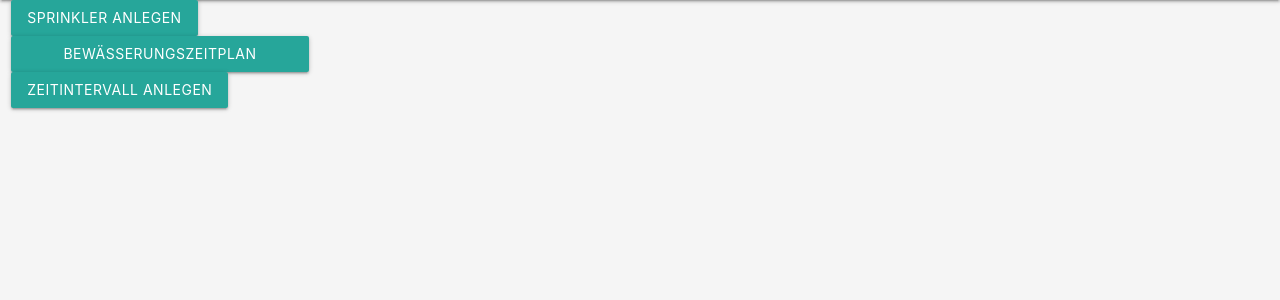
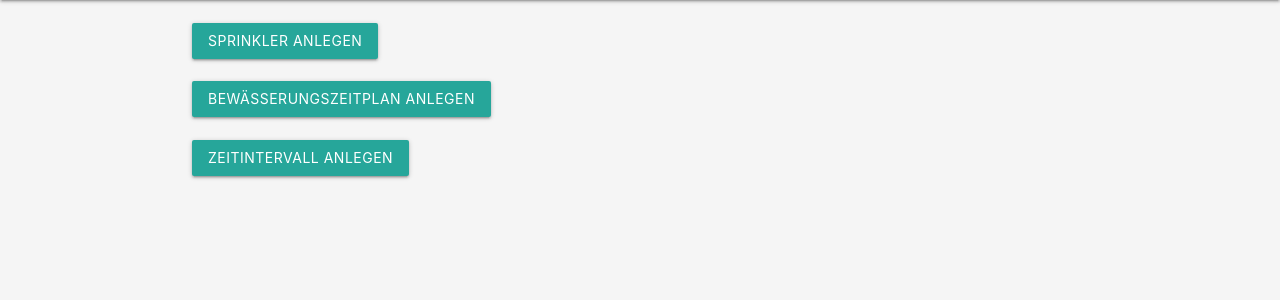
Before and after one commit to eckynde/sprinklercontrol, a Django app: page /settings/ in a window 1280 px wide. Shown: the part 64-364 px from the top of the page. Run offline with Django 3.2, Linux system fonts and the light colour scheme; the visitor is signed in with stand-in values (Sample User, id 1).

Commit message:
Änderung Sprinklererstellung und Settings Notlösung

```diff
--- a/server/sprinklercontrolapp/views.py
+++ b/server/sprinklercontrolapp/views.py
@@ -39,7 +39,7 @@
 class create_sprinkler(LoginRequiredMixin, CreateView):
     template_name = 'sprinklerControlDesign/sprinklercreateform.html'
     model = Sprinkler
-    form_class = SprinklerForm
+    fields=['label','description']
     success_url = "/"
 
 
@@ -55,7 +55,7 @@
 class alter_sprinkler(LoginRequiredMixin, UpdateView):
     template_name = 'sprinklerControlDesign/sprinkleralterform.html'
     model = Sprinkler
-    form_class = SprinklerForm
+    fields=['label','description']
     success_url = '/'
 
     def get_object(self):
--- a/server/templates/sprinklerControlDesign/settings.html
+++ b/server/templates/sprinklerControlDesign/settings.html
@@ -1,14 +1,17 @@
 {% extends 'SprinklerControlDesign/base.html' %}
 
 {% block content %}
-<div class="row content">
-    <div class="col s12 m6 l4 xl3">
+<div class="container">
+    <div class="row content">
+        <br>
         <div>
             <a href="/settings/create_sprinkler" class="waves-effect waves-light btn">Sprinkler anlegen</a>
         </div>
+        <br>
         <div>
             <a class="waves-effect waves-light btn">Bewässerungszeitplan anlegen</a>
         </div>
+        <br>
         <div>
             <a href="/settings/create_timer" class="waves-effect waves-light btn">Zeitintervall anlegen</a>
         </div>
```
Also changed, not shown: server/static/grass-background.jpg (deleted), server/static/rasensprenger-selber-bauen.jpg (deleted).
